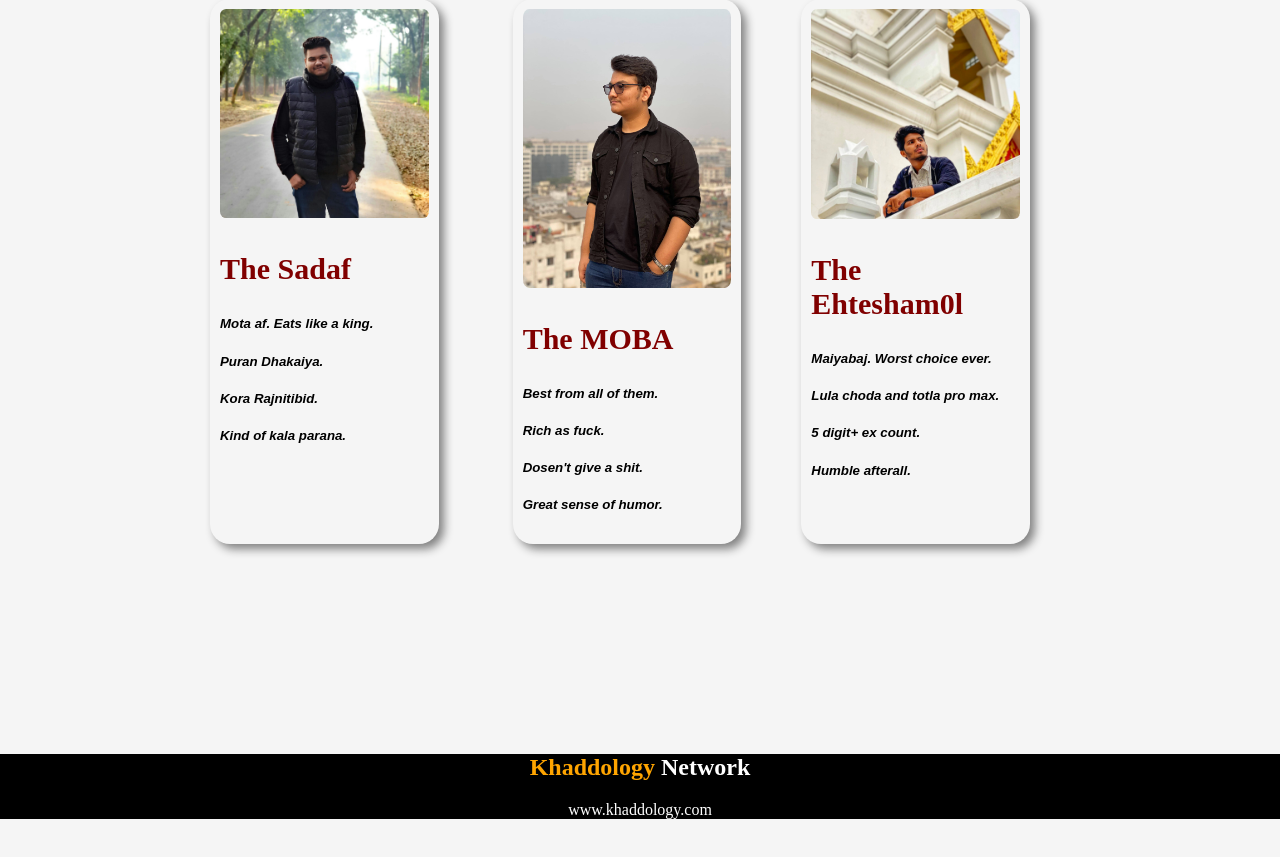
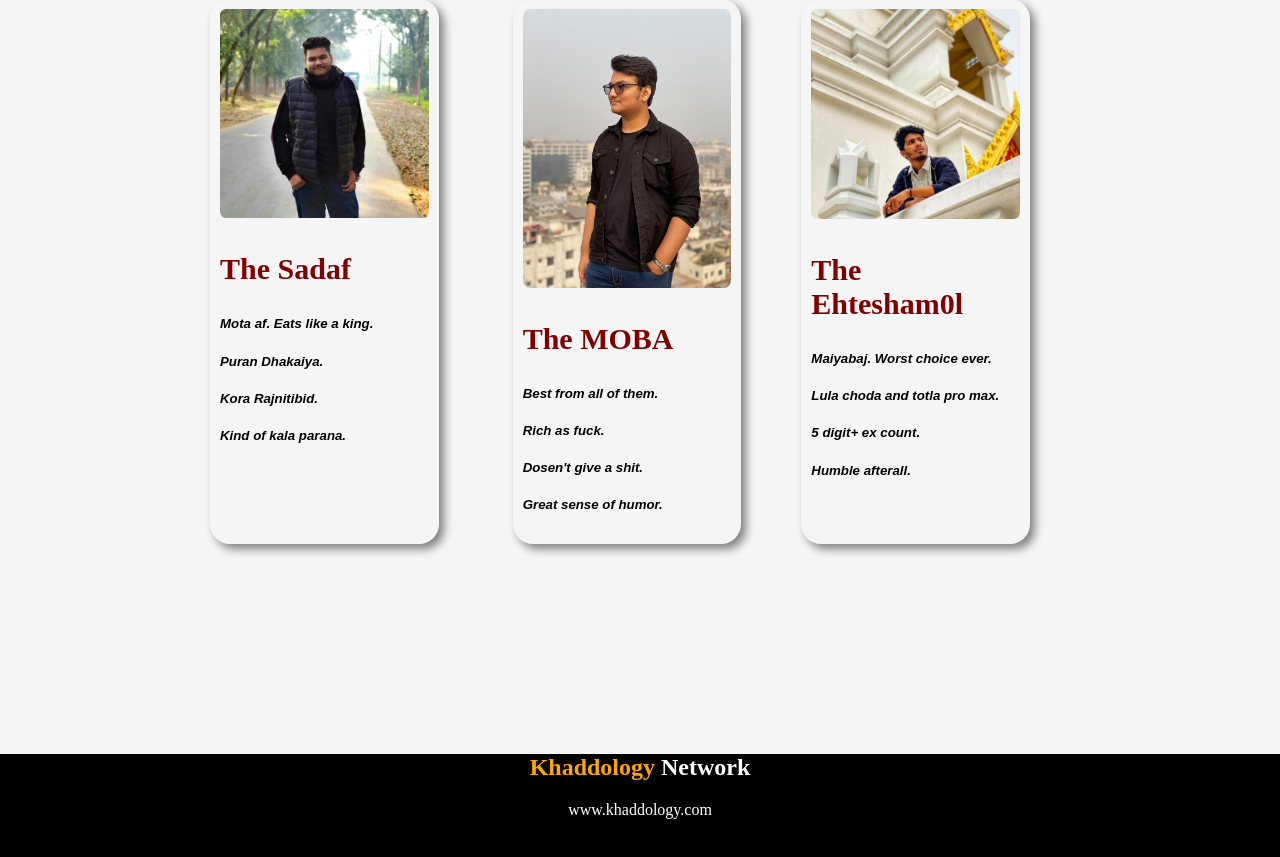
Before and after one commit to MisbahuddinAlif/thefreshest, a plain HTML site: page index.html in a window 1280 px wide. Shown: the part 2202-3059 px from the top of the page. Before the commit the page ends 3037 px from the top, so only its background shows below. Drawn offline with Linux system fonts and the light colour scheme.

Commit message:
mycommit

```diff
--- a/main/style.css
+++ b/main/style.css
@@ -246,13 +246,16 @@ border-radius: 3%;
 
 .fut{
     color: black;
+    bottom: 0;
 }
 
 .end{
-    bottom: 0;
-    background-color: black;
+     background-color: black;
     width: 100%;
     text-align: center;
+    padding-bottom: 30px;
+    bottom: 0;
+
 }
 .fot{
     color: white;
```
